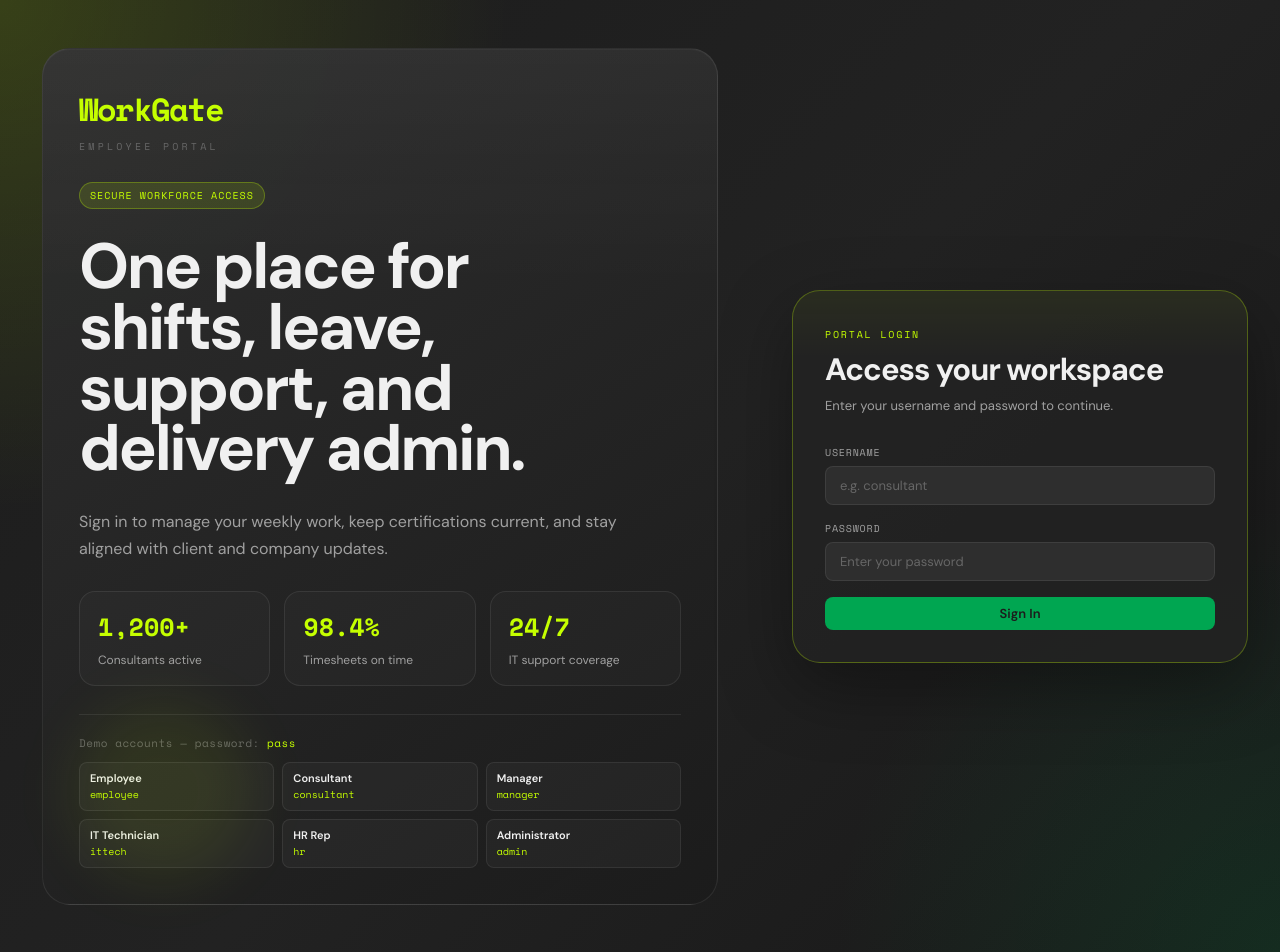
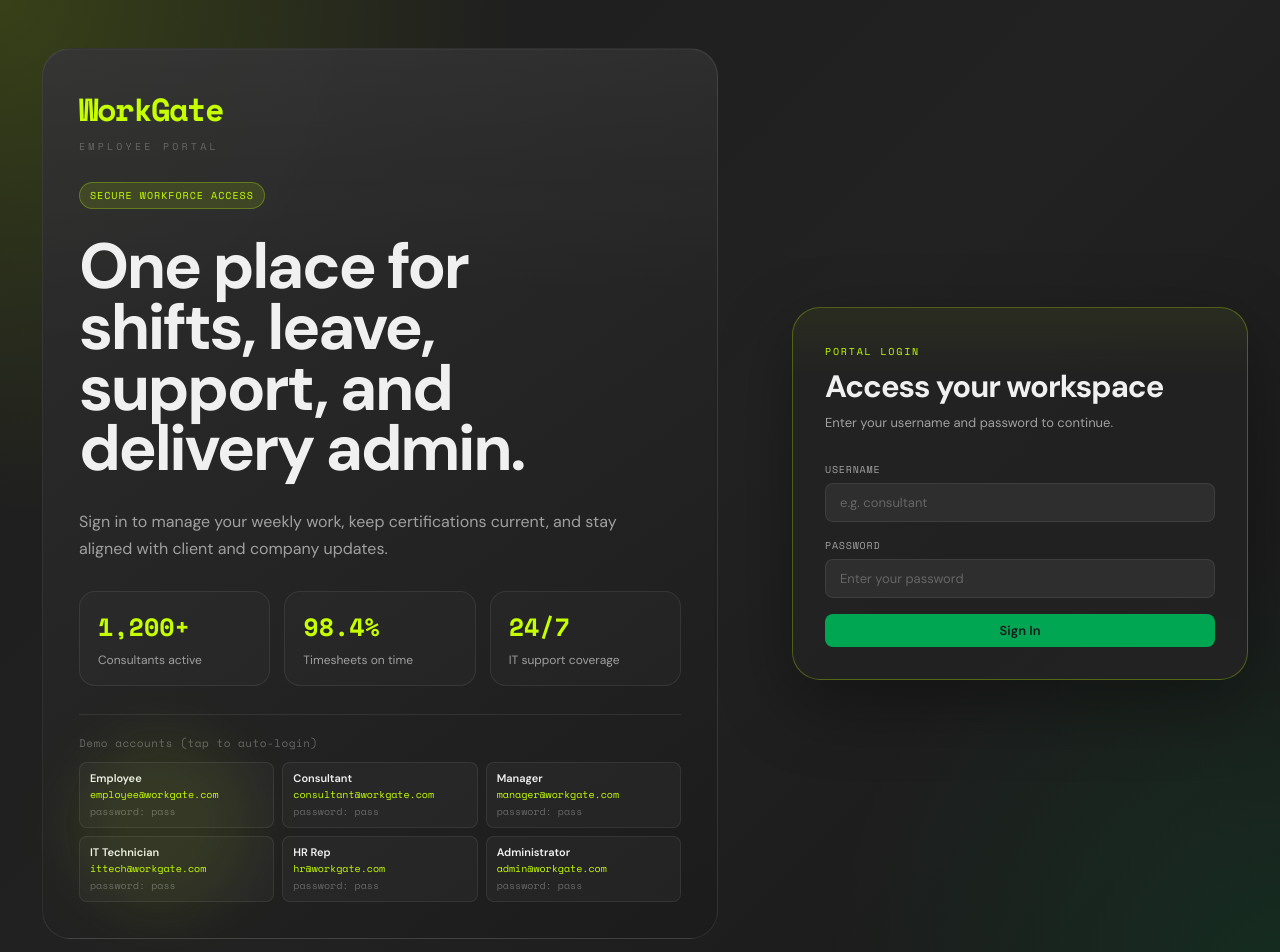
Before and after one commit to ChristopherRomano/WorkGate, a React (Vite) app in the folder WorkGate-frontend/FDM/: page /login in a window 1280 px wide. Shown: the top 952 px of the page. Built offline with nearby package versions, Linux system fonts and the light colour scheme.

Commit message:
displayed demo account logins
display demo account logins on the login page

```diff
--- a/WorkGate-frontend/FDM/src/pages/Login.jsx
+++ b/WorkGate-frontend/FDM/src/pages/Login.jsx
@@ -11,12 +11,12 @@ const QUICK_STATS = [
 ];
 
 const ACCOUNTS = [
-  { username: 'employee',   role: 'Employee' },
-  { username: 'consultant', role: 'Consultant' },
-  { username: 'manager',    role: 'Manager' },
-  { username: 'ittech',     role: 'IT Technician' },
-  { username: 'hr',         role: 'HR Rep' },
-  { username: 'admin',      role: 'Administrator' },
+  { username: 'employee',   role: 'Employee',      login: 'employee@workgate.com' },
+  { username: 'consultant', role: 'Consultant',    login: 'consultant@workgate.com' },
+  { username: 'manager',    role: 'Manager',       login: 'manager@workgate.com' },
+  { username: 'ittech',     role: 'IT Technician', login: 'ittech@workgate.com' },
+  { username: 'hr',         role: 'HR Rep',        login: 'hr@workgate.com' },
+  { username: 'admin',      role: 'Administrator', login: 'admin@workgate.com' },
 ];
 
 const ROLE_HOME = {
@@ -100,12 +100,13 @@ export default function Login() {
             </div>
 
             <div className={styles.demoBox}>
-              <div className={styles.demoLabel}>Demo accounts — password: <code className={styles.code}>pass</code></div>
+              <div className={styles.demoLabel}>Demo accounts (tap to auto-login)</div>
               <div className={styles.demoGrid}>
-                {ACCOUNTS.map(({ username: u, role }) => (
+                {ACCOUNTS.map(({ username: u, role, login }) => (
                   <button key={u} className={styles.demoBtn} onClick={() => quickLogin(u)}>
                     <span className={styles.demoRole}>{role}</span>
-                    <span className={styles.demoUser}>{u}</span>
+                    <span className={styles.demoUser}>{login}</span>
+                    <span className={styles.demoPass}>password: pass</span>
                   </button>
                 ))}
               </div>
--- a/WorkGate-frontend/FDM/src/pages/Login.module.css
+++ b/WorkGate-frontend/FDM/src/pages/Login.module.css
@@ -298,6 +298,12 @@
   font-family: var(--mono);
 }
 
+.demoPass {
+  font-size: 10px;
+  color: var(--text-dim);
+  font-family: var(--mono);
+}
+
 .errorMsg {
   background: rgba(248, 113, 113, 0.1);
   border: 1px solid rgba(248, 113, 113, 0.3);
```
